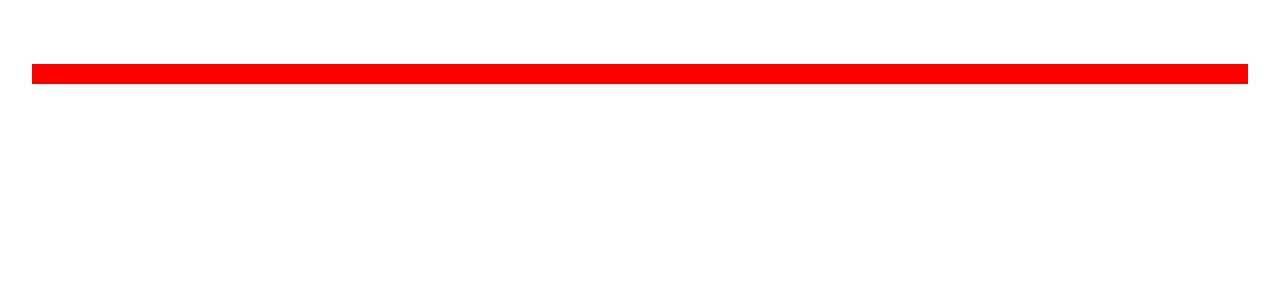
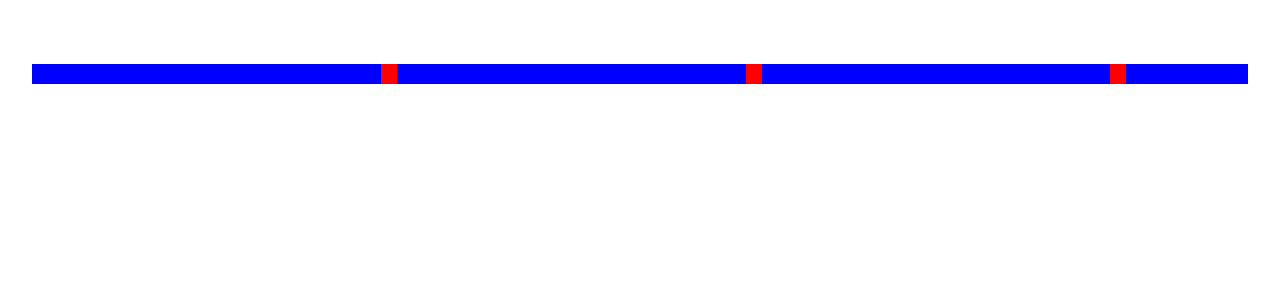
Before and after one commit to Henrique1204/Slide-React, a React (Create React App) app: page / in a window 1280 px wide. Shown: the top 300 px of the page. Built offline with nearby package versions, Linux system fonts and the light colour scheme; the HTML template or start-up script is replaced by a standard one.

Commit message:
Criar base para item do slide

```diff
--- /dev/null
+++ b/src/Componentes/SlideItem/SlideItem.jsx
@@ -0,0 +1,8 @@
+import React from 'react';
+import { Container } from './SlideItem.styled';
+
+const SlideItem = () => {
+    return <Container></Container>;
+};
+
+export default SlideItem;
--- /dev/null
+++ b/src/Componentes/SlideItem/SlideItem.styled.js
@@ -0,0 +1,11 @@
+import styled from "styled-components";
+
+export const Container = styled.div`
+    min-width: calc(30% - 1rem);
+    height: 20px;
+    background-color: #00F;
+
+    & + & {
+        margin-left: 1rem;
+    }
+`;
--- /dev/null
+++ b/src/Componentes/SlideItem/index.jsx
@@ -0,0 +1,3 @@
+import SlideItem from './SlideItem';
+
+export default SlideItem;
--- a/src/Componentes/SlideWrapper/SlideWrapper.jsx
+++ b/src/Componentes/SlideWrapper/SlideWrapper.jsx
@@ -1,8 +1,17 @@
 import React from 'react';
+import SlideItem from '../SlideItem';
 import { Container } from './SlideWrapper.styled';
 
 const SlideWrapper = () => {
-    return <Container></Container>;
-}
+    return (
+        <Container>
+            <SlideItem />
+            <SlideItem />
+            <SlideItem />
+            <SlideItem />
+            <SlideItem />
+        </Container>
+    );
+};
 
 export default SlideWrapper;
--- a/src/Componentes/SlideWrapper/SlideWrapper.styled.js
+++ b/src/Componentes/SlideWrapper/SlideWrapper.styled.js
@@ -4,4 +4,6 @@ export const Container = styled.div`
     width: 100%;
     height: 20px;
     background-color: #F00;
+    display: flex;
+    overflow: hidden;
 `;
```
